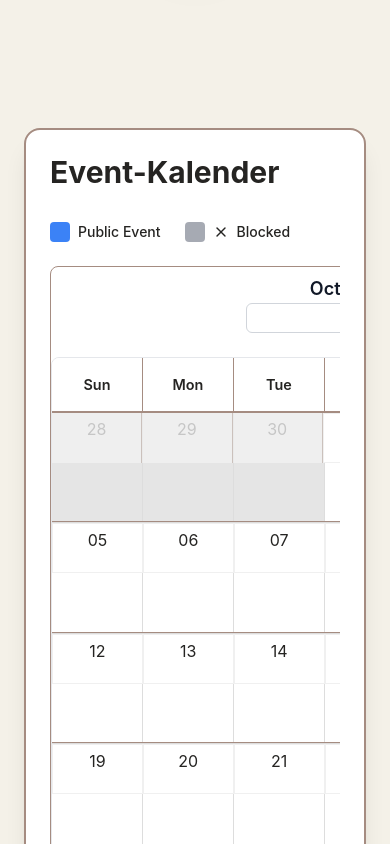
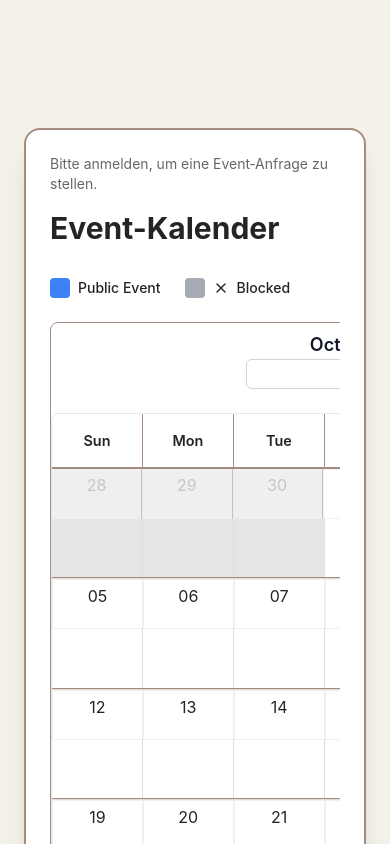
Before and after one commit to Zorroinvader/JungeWebisite, a React (Create React App) app: page / in a window 390 px wide. Shown: the part 720-1564 px from the top of the page. Built offline with nearby package versions, Linux system fonts and the light colour scheme; no server answers; the database is empty; a web font is replaced by a local one.

Commit message:
Calender Log in

```diff
--- a/src/pages/HomePage.js
+++ b/src/pages/HomePage.js
@@ -317,7 +317,29 @@ const HomePage = () => {
         <div className="max-w-7xl mx-auto space-y-8">
           {/* Calendar Section */}
           <div className="bg-white rounded-2xl shadow-xl p-6 relative" style={{ border: '2px solid #A58C81' }}>
+            {/* If user not logged in, show quick hint and mobile tap overlay */}
+            {!user && (
+              <div className="mb-4 flex items-center justify-between">
+                <p className="text-sm" style={{ color: '#666' }}>
+                  Bitte anmelden, um eine Event‑Anfrage zu stellen.
+                </p>
+                <div className="hidden sm:flex items-center gap-2">
+                  <Link to="/login" className="px-3 py-1.5 text-sm font-medium text-white rounded-md" style={{ backgroundColor: '#252422' }}>Anmelden</Link>
+                  <Link to="/register" className="px-3 py-1.5 text-sm font-medium text-white rounded-md" style={{ backgroundColor: '#A58C81' }}>Registrieren</Link>
+                </div>
+              </div>
+            )}
             <div className="w-full overflow-x-auto">
+              {/* Mobile overlay to redirect directly on tap */}
+              {!user && (
+                <button
+                  type="button"
+                  className="absolute inset-0 z-10 md:hidden"
+                  aria-label="Zum Anmelden tippen"
+                  onClick={() => { window.location.href = '/login' }}
+                  style={{ background: 'transparent' }}
+                />
+              )}
               <div className="min-w-[640px]">
                 <NewEventCalendar />
               </div>
```
